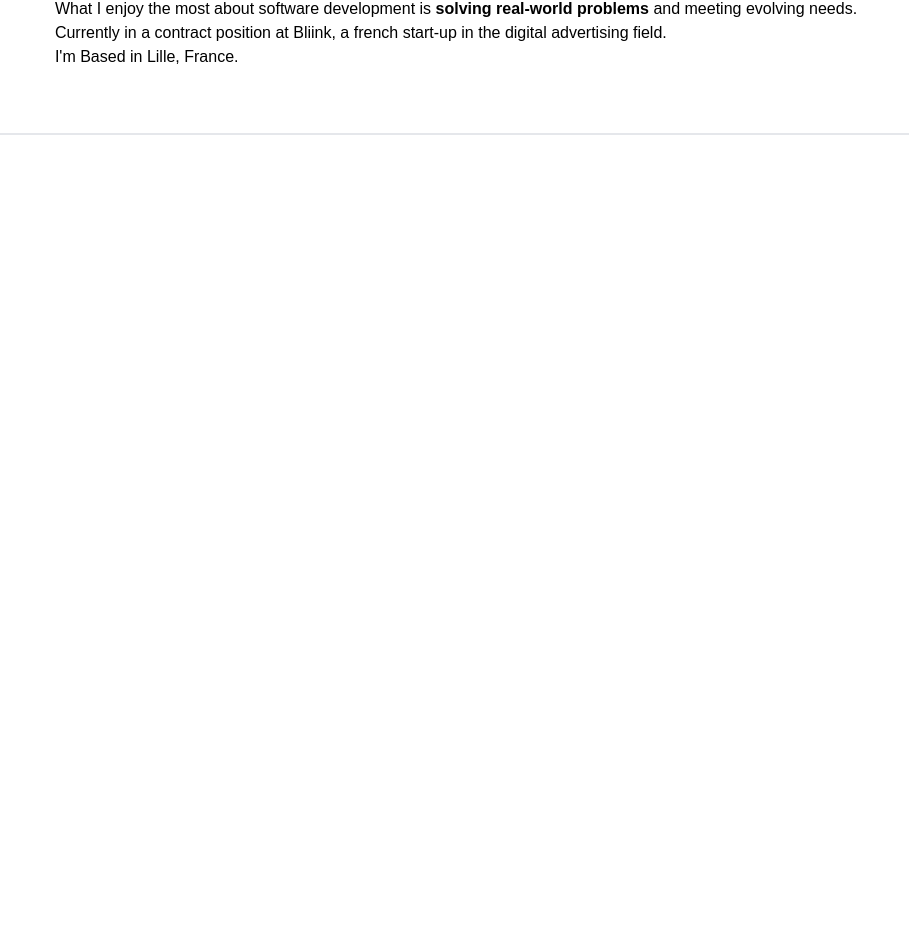
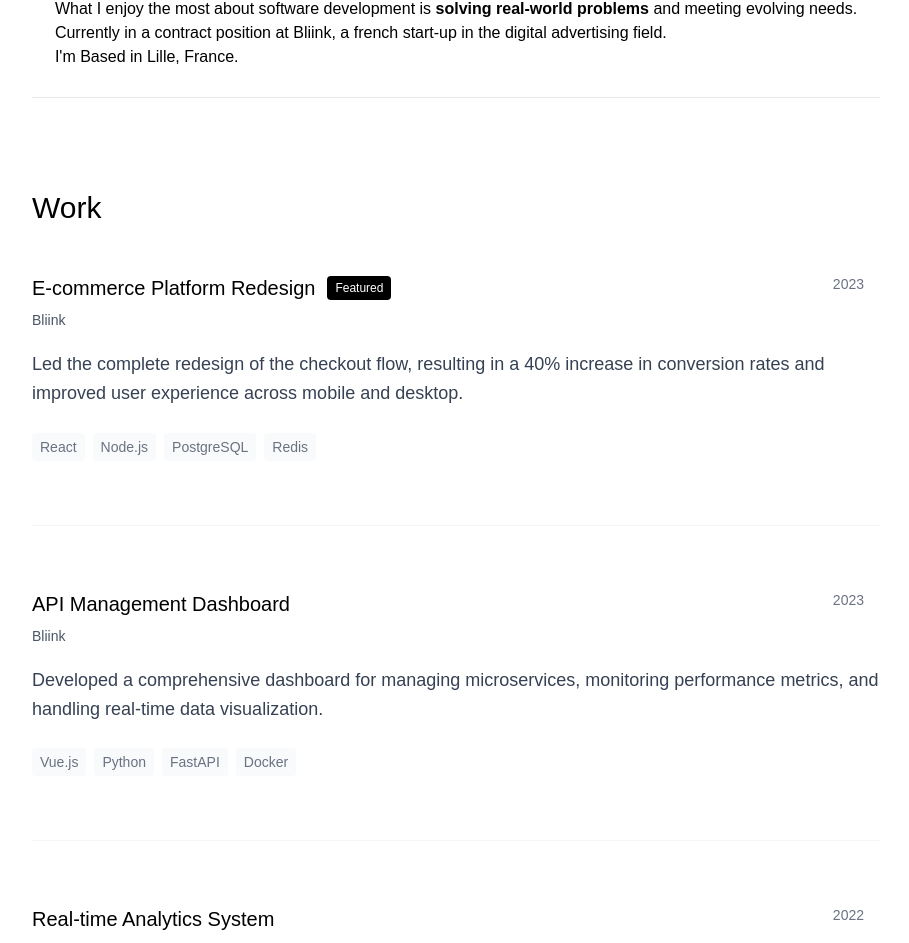
Before and after one commit to Nozgood/portfolio_2025, a React (Vite) app: page / in a window 1280 px wide. Shown: the part 259-1202 px from the top of the page, without its empty margins (184-1093 px from the left). Before the commit the page ends 800 px from the top, so only its background shows below. Built offline with nearby package versions, Linux system fonts and the light colour scheme.

Commit message:
feat: work section wip

```diff
--- a/src/components/Header.tsx
+++ b/src/components/Header.tsx
@@ -1,7 +1,7 @@
 function Header() {
 	return (
-		<header className="flex sm:justify-center md:justify-between p-4 max-w-screen-2xl mx-auto w-full">
-			<div>
+		<header className="flex justify-between p-4 max-w-screen-2xl mx-auto w-full">
+			<div className="md:flex hidden">
 				<h2 className="text-xl font-medium">Nowfeel.dev</h2>
 			</div>
 			<div className="hidden md:flex gap-10">
--- a/src/components/Hero.tsx
+++ b/src/components/Hero.tsx
@@ -1,5 +1,6 @@
 function Hero() {
 	return (
+		<>
 			<section className="">
 				<article className="flex flex-col items-center">
 					<h2 className="text-xl font-medium">Hello,</h2>
@@ -14,6 +15,10 @@ function Hero() {
 					</p>
 				</article>
 			</section>
+			<div className="max-w-4xl mx-auto px-6 m-7">
+				<div className="border-t border-gray-200"></div>
+			</div>
+		</>
 	)
 }
 
--- /dev/null
+++ b/src/components/Work.tsx
@@ -0,0 +1,122 @@
+interface WorkItem {
+	title: string;
+	description: string;
+	year: string;
+	company: string;
+	technologies: string[];
+	link?: string;
+	featured?: boolean;
+}
+
+function Work() {
+	const workItems: WorkItem[] = [
+		{
+			title: "E-commerce Platform Redesign",
+			description: "Led the complete redesign of the checkout flow, resulting in a 40% increase in conversion rates and improved user experience across mobile and desktop.",
+			year: "2023",
+			company: "Bliink",
+			technologies: ["React", "Node.js", "PostgreSQL", "Redis"],
+			link: "#",
+			featured: true
+		},
+		{
+			title: "API Management Dashboard",
+			description: "Developed a comprehensive dashboard for managing microservices, monitoring performance metrics, and handling real-time data visualization.",
+			year: "2023",
+			company: "Bliink",
+			technologies: ["Vue.js", "Python", "FastAPI", "Docker"],
+			link: "#"
+		},
+		{
+			title: "Real-time Analytics System",
+			description: "Built a scalable analytics platform processing millions of events daily, providing insights for digital advertising campaigns.",
+			year: "2022",
+			company: "Bliink",
+			technologies: ["Node.js", "Kafka", "ClickHouse", "GraphQL"],
+			link: "#"
+		},
+		{
+			title: "Mobile App Backend",
+			description: "Architected and implemented the backend infrastructure for a social media application with real-time messaging capabilities.",
+			year: "2022",
+			company: "Freelance",
+			technologies: ["Express.js", "MongoDB", "WebSocket", "AWS"],
+			link: "#"
+		}
+	];
+
+	return (
+		<>
+			<section className="py-16">
+				<div className="max-w-4xl mx-auto px-6">
+					<h2 className="text-3xl font-normal mb-12">Work</h2>
+
+					<div className="space-y-16">
+						{workItems.map((item, index) => (
+							<article key={index} className="group">
+								<div className="space-y-4">
+									{/* Header */}
+									<div className="flex flex-col md:flex-row md:items-start md:justify-between">
+										<div className="flex-1">
+											<div className="flex items-center space-x-3 mb-2">
+												<h3 className="text-xl font-medium group-hover:text-gray-600 transition-colors">
+													{item.title}
+												</h3>
+												{item.featured && (
+													<span className="bg-black text-white text-xs px-2 py-1 rounded">
+														Featured
+													</span>
+												)}
+											</div>
+											<p className="text-gray-600 text-sm mb-1">{item.company}</p>
+										</div>
+										<div className="flex items-center space-x-4 mt-2 md:mt-0">
+											<span className="text-gray-500 text-sm">{item.year}</span>
+											{item.link && (
+												<a
+													href={item.link}
+													className="text-gray-400 hover:text-black transition-colors"
+													aria-label="View project"
+												>
+												</a>
+											)}
+										</div>
+									</div>
+
+									{/* Description */}
+									<p className="text-gray-700 leading-relaxed text-lg">
+										{item.description}
+									</p>
+
+									{/* Technologies */}
+									<div className="flex flex-wrap gap-2 pt-2">
+										{item.technologies.map((tech, techIndex) => (
+											<span
+												key={techIndex}
+												className="text-gray-500 text-sm bg-gray-50 px-2 py-1 rounded"
+											>
+												{tech}
+											</span>
+										))}
+									</div>
+								</div>
+
+								{/* Separator line between items */}
+								{index < workItems.length - 1 && (
+									<div className="border-t border-gray-100 mt-16"></div>
+								)}
+							</article>
+						))}
+					</div>
+				</div>
+			</section>
+
+			{/* Separator */}
+			<div className="max-w-4xl mx-auto px-6">
+				<div className="border-t border-gray-200"></div>
+			</div>
+		</>
+	);
+}
+
+export default Work;
--- a/src/main.tsx
+++ b/src/main.tsx
@@ -3,14 +3,14 @@ import { createRoot } from 'react-dom/client'
 import './index.css'
 import Header from './components/Header'
 import Hero from './components/Hero'
-import Separator from './components/separator'
+import Work from './components/Work'
 
 createRoot(document.getElementById('root')!).render(
 	<StrictMode>
 		<Header />
 		<main className='max-w-screen-2xl mx-auto sm: p-8 md:p-16'>
 			<Hero />
-			<Separator />
+			<Work />
 		</main>
 	</StrictMode>,
 )
```
Lines whose indentation alone changed are shown as unchanged.
